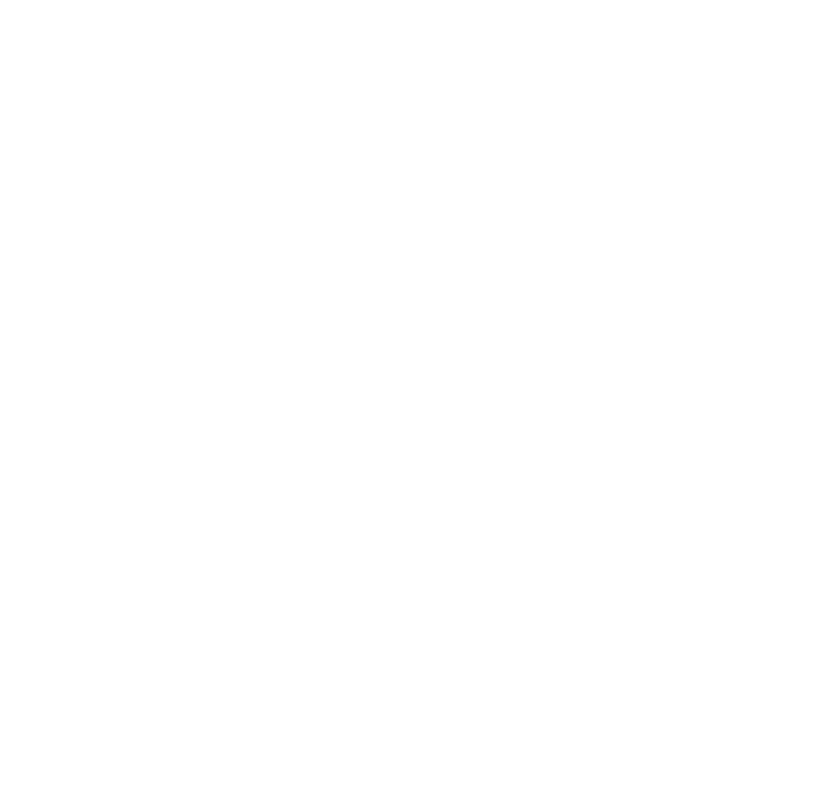
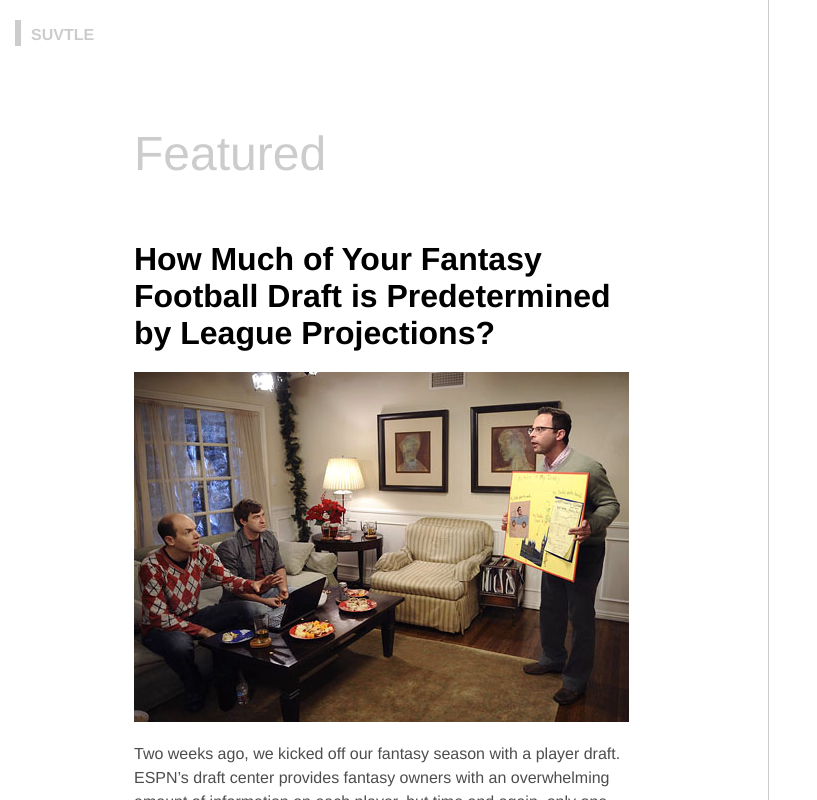
Before and after one commit to brittonstanfill/svbtle, a plain HTML site: page index.html in a window 1280 px wide. Shown: the top 800 px of the page, without its empty margins (0-817 px from the left). Drawn offline with Linux system fonts and the light colour scheme.

Commit message:
Changing CSS and HTML

```diff
--- a/Stylesheet.css
+++ b/Stylesheet.css
@@ -10,3 +10,57 @@ menu, nav, output, ruby, section, summary, time, mark, audio, video {
 	font: inherit;
 	vertical-align: baseline;
 }
+
+body {
+	font-family: helvetica, sans-serif;
+}
+
+.logo {
+	height:20px;
+	text-transform: uppercase;
+	font-weight: bold;
+	color:#ccc;
+	border-left:6px solid #ccc;
+	padding-top:6px;
+	padding-left:10px;
+	margin-left:15px;
+	position:relative;
+	top:20px;
+}
+
+.primary {
+	width:60%;
+	border-right:1px solid #ccc;
+}
+
+article {
+	max-width:500px;
+	margin:0 auto;
+	padding:60px;
+}
+
+.headline {
+	font-weight: 300;
+	font-size:3em;
+	color:#ccc;
+	padding-bottom:60px;
+	padding-top:40px;
+
+}
+
+.title {
+	font-weight: bold;
+	font-size:2em;
+}
+
+.main {
+	line-height: 1.5em;
+	color: rgb(77, 77, 77);
+}
+
+.photo {
+	background: transparent url(photo.jpg) center center;
+	width:495px;
+	height:350px;
+	margin:20px 0px;
+}
--- a/index.html
+++ b/index.html
@@ -1,12 +1,38 @@
 <!DOCTYPE html>
 <html>
 	<head>
-		<link rel="stylesheet" type="text/css" href="stylesheet.css">
+		<link rel="stylesheet" type="text/css" href="Stylesheet.css">
 		<link href='http://fonts.googleapis.com/css?family=Open+Sans:400,700,300' rel='stylesheet' type='text/css'>
 		<title>Suvtle</title>
 	</head>
 
 	<body>
+	<div class="container">
+	<div class="primary">
+		<div class="logo">Suvtle</div>
+
+		<article>
+			<h1 class="headline">Featured</h1>
+			<p class="title">How Much of Your Fantasy Football Draft is Predetermined by League Projections?</p>
+			<div class="photo"></div>
+			<p class="main">
+				Two weeks ago, we kicked off our fantasy season with a player draft. ESPN’s draft center provides fantasy owners with an overwhelming amount of information on each player, but time and again, only one data point seemed to matter: how many points ESPN projected that player would score. Pick after pick, teams would choose the best available player at each position. By the end of the draft, we were all wondering the same thing: How much do these projections affect draft results?
+
+				Most leagues follow this pattern, in which fantasy owners tend to adhere to the player rankings provided by the league. While teams rarely select the highest point scorer available - kickers, for instance, tend to get drafted much later than running backs, regardless of their projected output - teams typically follow to point projections by position. In other words, the draft order of wide receivers is nearly identical to the point projection ranking for wide receivers.
+
+				Projections and picksNobody knows what to make of Jonathan Dwyer’s up-and-down preseason
+
+				This relationship doesn’t necessarily imply that teams are drafting mechanically according to ESPN’s recommendations. People want to draft the best players, so it makes sense for there to be close relationship between draft orders and the consensus on who’s best. ESPN’s “expert” advice could determine our opinions on players, or it could simply reflect what we already know.
+
+				Fortunately, there are other cases in which that advice is different. CBS, which manages another widely used fantasy football platform, provides their own projections for their leagues. By comparing the differences in CBS and ESPN point projections to the differences in average draft positions, we can estimate how much drafts are affected by these projections.
+
+				As it turns out, we just do what we’re told. (Except Rage Against the Machine. They won’t do what we tell them.) Differences in ESPN and CBS rankings by position strongly correlate with differences in ESPN and CBS draft outcomes. According to rough calculations, approximately 35% of the variation in CBS’s and ESPN’s draft results can be explained by differences in how each league projects players will perform.
+
+				The relationship is even stronger if you eliminate the later rounds, which are mostly made of up of teams drafting backups and bench players. For players drafted in the first 10 rounds, differences in projections explain 70% of the differences in draft results. Ranking a player one spot lower within their position (e.g., projecting a running back to score the 10th most points instead of 9th) lowers that players average draft position by about two picks.
+			</p>
+		</article>
+	</div>
+	<div class="secondary"></div>
 
 	</body>
 
```
Also changed, not shown: photo.jpg (added).
